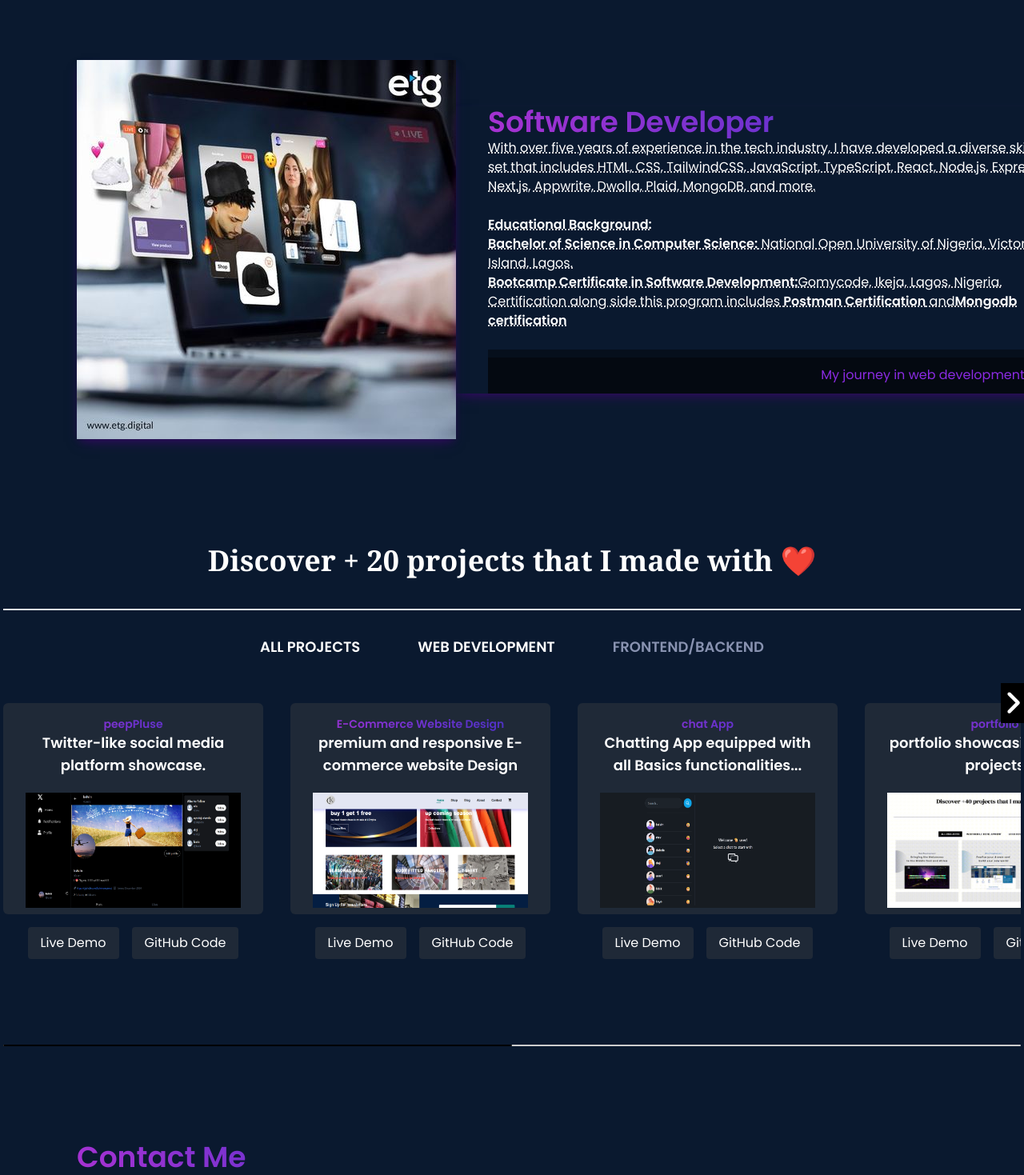
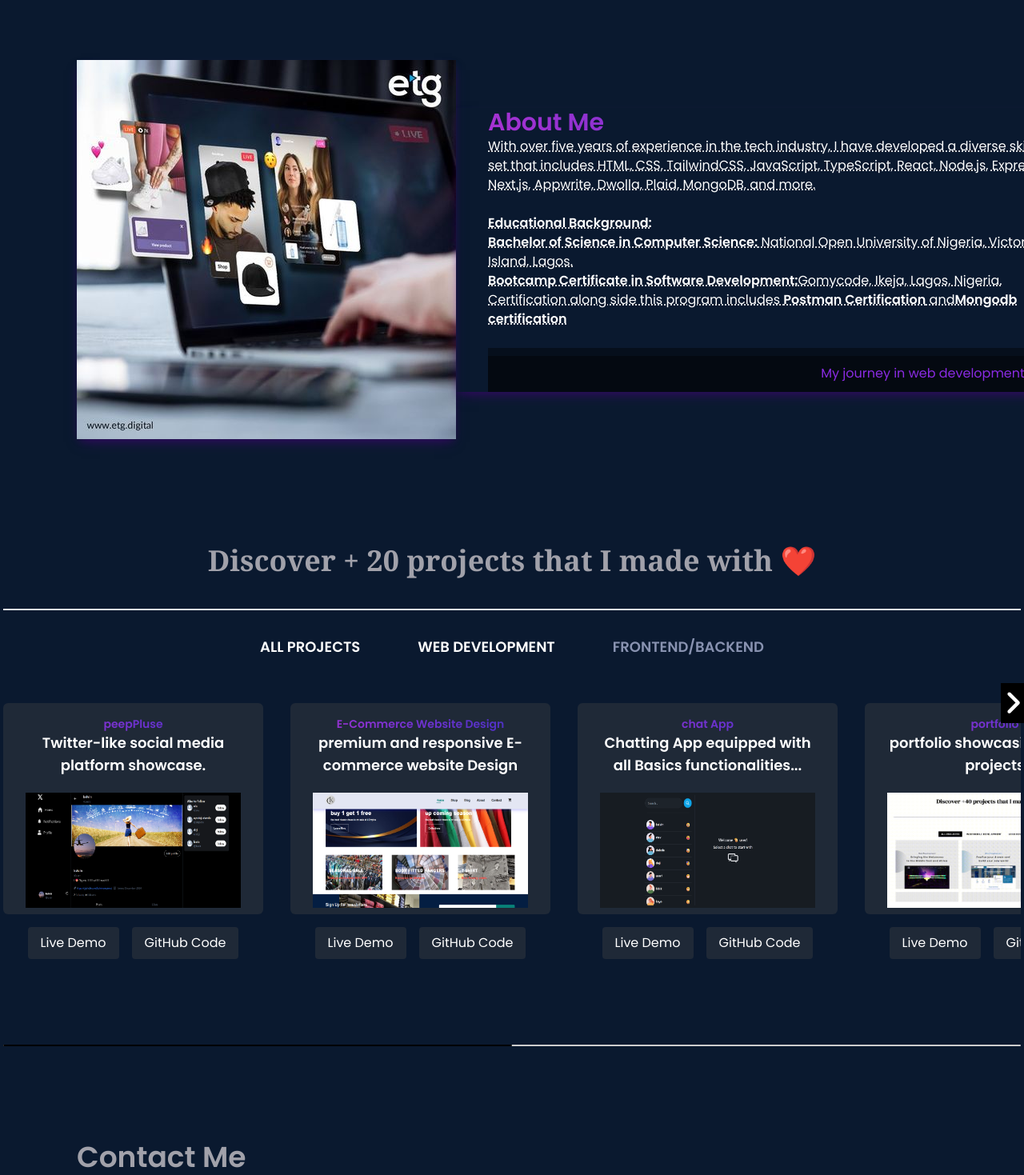
Before and after one commit to kelvinempires/portfolio-react, a React (Vite) app: page / in a window 1280 px wide. Shown: the part 821-2290 px from the top of the page at 80% size. Built offline with nearby package versions, Linux system fonts and the light colour scheme.

Commit message:
refactor: update About, Contact, NavBar, Portfolio, and Rotate components; adjust styles and colors for improved aesthetics

```diff
--- a/src/components/About.jsx
+++ b/src/components/About.jsx
@@ -13,9 +13,11 @@ const About = () => {
           className="w-1/2 h-auto hidden lg:block custom-shadow-indigo"
         />
         <div className="text-center md:text-left pl-10 w-full h-auto custom-shadow-indigo transition duration-200 ease-in-out">
-          <p className="custom-gradient-text text-4xl font-bold">
-            Software Developer
+
+          <p className="custom-gradient-text text-3xl font-bold">
+            About Me
           </p>
+
           <abbr title="About Me">
             With over five years of experience in the tech industry, I have
             developed a diverse skill set that includes HTML, CSS, TailwindCSS,
--- a/src/components/Contact.jsx
+++ b/src/components/Contact.jsx
@@ -53,7 +53,7 @@ const Contact = () => {
       className="section-p1 flex flex-col md:flex-row items-center justify-between py-12 px-4 md:px-24"
     >
       <div className="details w-full md:w-1/2 mb-12 md:mb-0">
-        <h2 className="text-4xl font-bold mb-4 custom-gradient-text mt-6">
+        <h2 className="text-4xl font-bold mb-4 text-zinc-400 mt-6">
           Contact Me
         </h2>
         <p className="mb-6">
--- a/src/components/NavBar.jsx
+++ b/src/components/NavBar.jsx
@@ -65,7 +65,7 @@ const NavBar = () => {
           offset={-10}
           smooth={true}
           duration={500}
-          className="text-lg cursor-pointer hover:text-indigo-600 transition-colors"
+          className="text-lg cursor-pointer hover:text-violet-900 transition-all relative pb-1"
         >
           Portfolio
           <span className="absolute left-0 bottom-0 w-full h-0.5 bg-violet-900 scale-x-0 hover:scale-x-100 origin-left transition-transform duration-300"></span>
@@ -78,14 +78,14 @@ const NavBar = () => {
             .getElementById("contact")
             .scrollIntoView({ behavior: "smooth" });
         }}
-        className="hidden md:flex relative  items-center justify-start py-3 pl-4 pr-12 overflow-hidden font-semibold text-indigo-600 transition-all duration-150 ease-in-out rounded hover:pl-10 hover:pr-6 bg-gray-50 group"
+        className="hidden md:flex relative  items-center justify-start py-3 pl-4 pr-12 overflow-hidden font-semibold text-fuchsia-900 transition-all duration-150 ease-in-out rounded hover:pl-10 hover:pr-6 bg-zinc-300 group"
       >
-        <span className="absolute bottom-0 left-0 w-full h-1 transition-all duration-150 ease-in-out bg-indigo-600 group-hover:h-full"></span>
+        <span className="absolute bottom-0 left-0 w-full h-1 transition-all duration-150 ease-in-out bg-custom-gradient-text group-hover:h-full"></span>
         <span className="absolute right-0 pr-4 duration-200 ease-out group-hover:translate-x-12">
-          <FontAwesomeIcon icon={faPhone} className="w-5 h-5 text-green-400" />
+          <FontAwesomeIcon icon={faPhone} className="w-5 h-5 text-purple-900" />
         </span>
         <span className="absolute left-0 pl-2.5 -translate-x-12 group-hover:translate-x-0 ease-out duration-200">
-          <FontAwesomeIcon icon={faPhone} className="w-5 h-5 text-green-400" />
+          <FontAwesomeIcon icon={faPhone} className="w-5 h-5 text-zinc-400" />
         </span>
         <span className="relative w-full text-left transition-colors duration-200 ease-in-out group-hover:text-white">
           Contact Me
--- a/src/components/Portfolio.jsx
+++ b/src/components/Portfolio.jsx
@@ -275,7 +275,7 @@ const Portfolio = () => {
   return (
     <main id="portfolio" className="p-4 sm:p-6 md:p-1 lg:p-1">
       <div className="border-b-2">
-        <h1 className="flex justify-center font-serif text-lg sm:text-2xl md:text-3xl lg:text-4xl pt-6 sm:pt-8 md:pt-10 lg:pt-12 pb-6 sm:pb-8 md:pb-10 lg:pb-10  font-bold">
+        <h1 className="text-zinc-400 flex justify-center font-serif text-lg sm:text-2xl md:text-3xl lg:text-4xl pt-6 sm:pt-8 md:pt-10 lg:pt-12 pb-6 sm:pb-8 md:pb-10 lg:pb-10  font-bold">
           Discover + 20 projects that I made with ❤️
         </h1>
       </div>
--- a/src/components/Rotate1.jsx
+++ b/src/components/Rotate1.jsx
@@ -5,7 +5,7 @@ const Rotate = () => {
         href="mailto:kelvinewurum@gmail.com"
         className="flex items-center leading-8 tracking-wide"
       >
-        <p className="font-mono text-[0.9rem] leading-8 tracking-widest hover:text-green-800 transition-colors">
+        <p className="font-mono text-[0.9rem] leading-8 tracking-widest hover:text-violet-800 transition-colors">
           kelvinewurum@gmail.com
         </p>
       </a>
--- a/tailwind.config.js
+++ b/tailwind.config.js
@@ -8,7 +8,19 @@ export default {
         colorP: "rgb(136, 146, 176)",
         customGreen: "rgb(95, 241, 207)",
       },
+      backgroundImage: {
+        "custom-gradient-text":
+          "linear-gradient(45deg, rgb(169, 50, 210), rgb(110, 50, 207), rgb(57, 50, 187))",
+      },
     },
   },
-  plugins: [],
+  plugins: [
+    function ({ addUtilities }) {
+      const newUtilities = {
+        ".bg-clip-text": { backgroundClip: "text" },
+        ".text-transparent": { color: "transparent" },
+      };
+      addUtilities(newUtilities);
+    },
+  ],
 };
```
